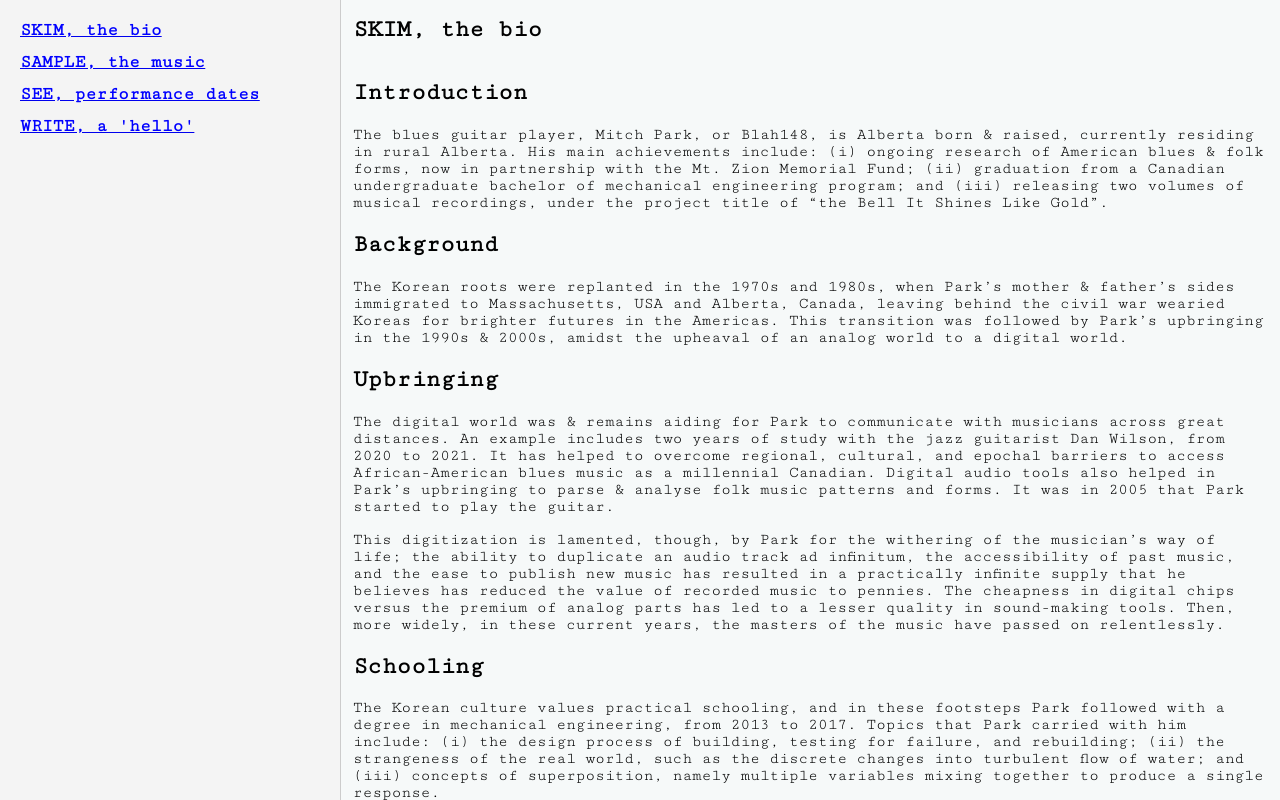
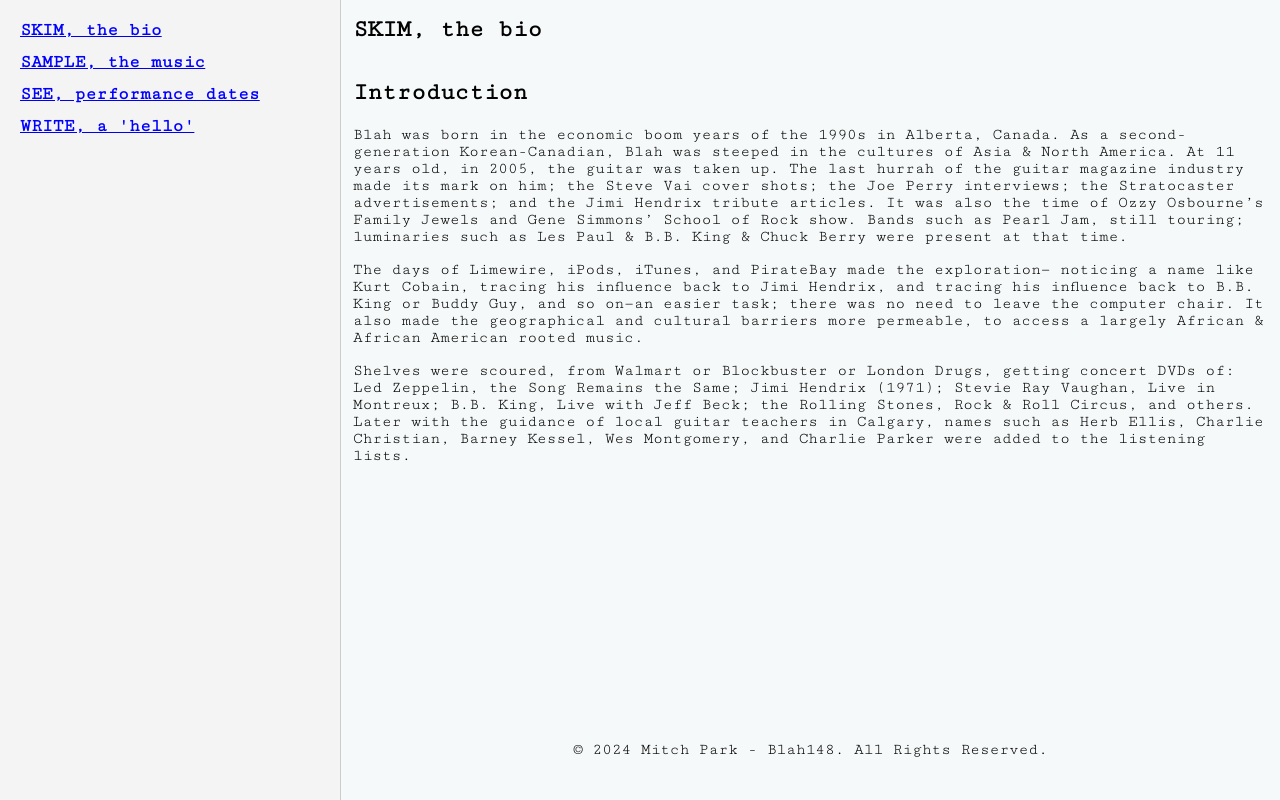
Before and after one commit to blah148/portfolio, a Next.js app: page /bio in a window 1280 px wide. Built offline with nearby package versions, Linux system fonts and the light colour scheme.

Commit message:
revised bio

```diff
--- a/pages/bio.js
+++ b/pages/bio.js
@@ -24,104 +24,28 @@ export default function Bio() {
           <div className={styles['bio-content']}>
             <h2>Introduction</h2>
             <p>
-              The blues guitar player, Mitch Park, or Blah148, is Alberta born & raised,
-              currently residing in rural Alberta. His main achievements include:
-              (i) ongoing research of American blues & folk forms, now in partnership
-              with the Mt. Zion Memorial Fund; (ii) graduation from a Canadian
-              undergraduate bachelor of mechanical engineering program; and
-              (iii) releasing two volumes of musical recordings, under the project title
-              of “the Bell It Shines Like Gold”.
-            </p>
-
-            <h2>Background</h2>
-            <p>
-              The Korean roots were replanted in the 1970s and 1980s, when Park’s
-              mother & father’s sides immigrated to Massachusetts, USA and Alberta,
-              Canada, leaving behind the civil war wearied Koreas for brighter futures
-              in the Americas. This transition was followed by Park’s upbringing in the
-              1990s & 2000s, amidst the upheaval of an analog world to a digital world.
-            </p>
-
-            <h2>Upbringing</h2>
-            <p>
-              The digital world was & remains aiding for Park to communicate with
-              musicians across great distances. An example includes two years of study
-              with the jazz guitarist Dan Wilson, from 2020 to 2021. It has helped to
-              overcome regional, cultural, and epochal barriers to access African-American
-              blues music as a millennial Canadian. Digital audio tools also helped in
-              Park’s upbringing to parse & analyse folk music patterns and forms. It was
-              in 2005 that Park started to play the guitar.
+              Blah was born in the economic boom years of the 1990s in Alberta, Canada.
+              As a second-generation Korean-Canadian, Blah was steeped in the cultures of Asia & North America.
+              At 11 years old, in 2005, the guitar was taken up. The last hurrah of the guitar magazine industry made its mark on him;
+              the Steve Vai cover shots; the Joe Perry interviews; the Stratocaster advertisements; and the Jimi Hendrix tribute articles.
+              It was also the time of Ozzy Osbourne’s Family Jewels and Gene Simmons’ School of Rock show.
+              Bands such as Pearl Jam, still touring; luminaries such as Les Paul & B.B. King & Chuck Berry were present at that time.
             </p>
             <p>
-              This digitization is lamented, though, by Park for the withering of the
-              musician’s way of life; the ability to duplicate an audio track ad infinitum,
-              the accessibility of past music, and the ease to publish new music has
-              resulted in a practically infinite supply that he believes has reduced the
-              value of recorded music to pennies. The cheapness in digital chips versus
-              the premium of analog parts has led to a lesser quality in sound-making tools.
-              Then, more widely, in these current years, the masters of the music have
-              passed on relentlessly.
-            </p>
-
-            <h2>Schooling</h2>
-            <p>
-              The Korean culture values practical schooling, and in these footsteps Park
-              followed with a degree in mechanical engineering, from 2013 to 2017.
-              Topics that Park carried with him include: (i) the design process of building,
-              testing for failure, and rebuilding; (ii) the strangeness of the real world,
-              such as the discrete changes into turbulent flow of water; and (iii) concepts
-              of superposition, namely multiple variables mixing together to produce a
-              single response.
-            </p>
-
-            <h2>Blues music</h2>
-            <p>
-              In & around those school-time years, Park began analysing American blues
-              music in 2011, which remains in progress today. The medium & distribution
-              platform began with: (i) videos on Youtube, from 2011 to 2019;
-              (ii) videos on the Ploddings website from 2020 to 2023; and (iii) now
-              MuseScore transcriptions on the Ploddings site since 2024.
+              The days of Limewire, iPods, iTunes, and PirateBay made the exploration—
+              noticing a name like Kurt Cobain, tracing his influence back to Jimi Hendrix,
+              and tracing his influence back to B.B. King or Buddy Guy, and so on—an easier task;
+              there was no need to leave the computer chair. It also made the geographical and cultural barriers more permeable,
+              to access a largely African & African American rooted music.
             </p>
             <p>
-              Park notes the following takeaways of African-American blues music, as
-              well as jazz music. Firstly, the pains of life in this world, exacerbated by
-              slavery, have given rise to a magical artform, resulting in sounds that seem
-              to penetrate the perceived limitations of reality. Secondly, the music
-              contains improvisations along several ‘axes’, such as tempo, pitch, rhythm,
-              anger vs gladness, evil vs goodness, riding the advantages of the
-              subconscious, allowing for unexpected outcomes; a neverness of playing
-              the same thing twice. Thirdly, that it is an artform of infinite layers, yet
-              presents in a subtle simplicity; which carries with it a richness that
-              outweighs the vastest stockpiles of gold, yet is immaterial; which grants
-              the rolling down of tears, yet reveals a cleaned face & a calmed spirit.
+              Shelves were scoured, from Walmart or Blockbuster or London Drugs, getting concert DVDs of:
+              Led Zeppelin, the Song Remains the Same; Jimi Hendrix (1971); Stevie Ray Vaughan, Live in Montreux;
+              B.B. King, Live with Jeff Beck; the Rolling Stones, Rock & Roll Circus, and others.
+              Later with the guidance of local guitar teachers in Calgary, names such as Herb Ellis, Charlie Christian,
+              Barney Kessel, Wes Montgomery, and Charlie Parker were added to the listening lists.
             </p>
-
-            <h2>Livelihood</h2>
-            <p>
-              Park is a clerical worker within Alberta’s provincial court system. The job’s
-              union-enforced boundaries allow for a balancing of work & personal life,
-              permitting the pursuit of activities such as music study & recording. The
-              role offers stability, helping to tread along a long-term path of exploring
-              music. The perspective it offers in peering into many walks of life can
-              provide energy to produce music.
-            </p>
-            <p>
-              In a life with a day-job, there are limitations, such as travel for the purposes
-              of music performance. The remoteness of the rural location can offer less
-              opportunities compared to an urban location. Next, the parsing through &
-              learning of the court’s ad hoc mechanisms can divert a musician’s attention.
-            </p>
-
-            <h2>The future</h2>
-            <p>
-              A musical objective of Mitch Park includes the ongoing release of recordings;
-              the Bell It Shines Like Gold, Volume One & Two (2024) have been published,
-              and Volume Three will follow. The fine-tuning of guitar teaching methods is
-              another objective that he tries to hone as a local guitar instructor at a town
-              music studio. As well, fundraising for the Mt. Zion Memorial Fund is a
-              continued objective, distributing transcriptions of old-time American blues
-              recordings on Ploddings.
-            </p>
+            {/* Additional paragraphs from your provided text */}
           </div>
           <Footer />
         </div>
```
Also changed, not shown: 1 other file (tests, documents, lock files or other folders).
